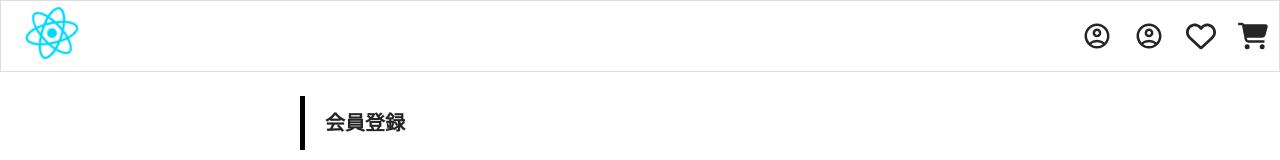
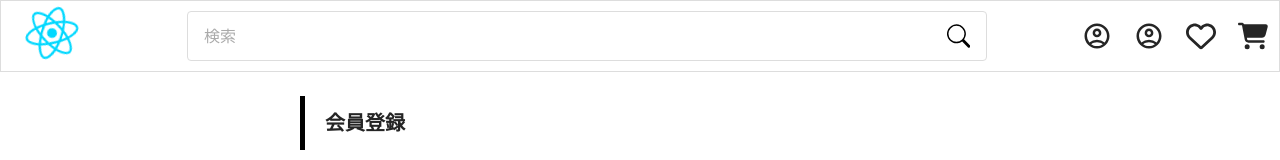
Before and after one commit to Leopard0505/furniture-ec-front-v2, a React (Vite) app: page /sign-up in a window 1280 px wide. Shown: the top 160 px of the page. Built offline with nearby package versions, Linux system fonts and the light colour scheme.

Commit message:
#6 add: 検索ボックスのマークアップ

```diff
--- a/src/components/Header/Header.tsx
+++ b/src/components/Header/Header.tsx
@@ -4,13 +4,18 @@ import { HeaderTextLoginButton } from '../HeaderTextLoginButton/HeaderTextLoginB
 import { HeaderTextProfileButton } from '../HeaderTextProfileButton/HeaderTextProfileButton';
 import { HeaderTextFavoriteButton } from '../HeaderTextFavoriteButton/HeaderTextFavoriteButton';
 import { HeaderTextCartShoppingButton } from '../HeaderTextCartShoppingButton/HeaderTextCartShoppingButton';
+import { SearchField } from "../SearchField/SearchField";
+import { useSearch } from "../../hooks/useSearch";
 
 export default function Header() {
+  const { word, setWord, search } = useSearch();
+
   return (
     <header className={styles.header}>
       <a href="https://react.dev" target="_blank">
         <img src={reactLogo} className={styles.reactLogo} alt="React logo" />
       </a>
+      <SearchField word={word} onChange={(value) => setWord(value)} handleSearch={search} />
       <div className={styles.headerPrimaryFunction}>
         <ul className={styles.items}>
           <li className={styles.item}>
--- /dev/null
+++ b/src/components/SearchField/SearchField.module.scss
@@ -0,0 +1,39 @@
+.search__field {
+  width: 800px;
+  padding: 8px 16px;
+  height: 50px;
+  background: $background-color-white;
+  border: 1px solid $border-color-default;
+  border-radius: 4px;
+
+  display: flex;
+  align-items: center;
+
+  &__input {
+    padding: 0;
+    border: 0;
+    width: 100%;
+    height: 34px;
+    color: $text-default;
+
+    &::placeholder {
+      font-family: $font-family;
+      font-style: normal;
+      font-weight: 400;
+      font-size: 16px;
+      line-height: 1.5;
+      color: $text-gray;
+    }
+
+    &:focus-visible {
+      outline: 0;
+    }
+  }
+
+  &__icon {
+    display: block;
+    width: 24px;
+    // inputと高さを合わせる
+    height: 34px;
+  }
+}
--- /dev/null
+++ b/src/components/SearchField/SearchField.tsx
@@ -0,0 +1,27 @@
+import { BsSearch } from "react-icons/bs";
+
+import styles from './SearchField.module.scss';
+
+interface SearchFieldProps {
+  word: string;
+  onChange: (value: string) => void;
+  handleSearch: () => Promise<void>;
+}
+
+export function SearchField(props: SearchFieldProps) {
+  return (
+    <div className={styles.search__field}>
+      <input
+        className={styles.search__field__input}
+        type="text"
+        placeholder='検索'
+        value={props.word}
+        onChange={(e) => props.onChange(e.target.value)}
+        onKeyUp={(e) => {
+          if (e.key === "Enter") props.handleSearch();
+        }}
+      />
+      <BsSearch className={styles.search__field__icon} onClick={() => props.handleSearch()} />
+    </div>
+  );
+}
--- /dev/null
+++ b/src/hooks/useSearch.tsx
@@ -0,0 +1,17 @@
+import { useState } from "react";
+
+
+export const useSearch = () => {
+  const [word, setWord] = useState<string>('');
+
+  const search = (): Promise<void> => {
+    console.log('search', { word });
+    return Promise.resolve();
+  }
+
+  return {
+    word,
+    setWord,
+    search,
+  };
+}
```
